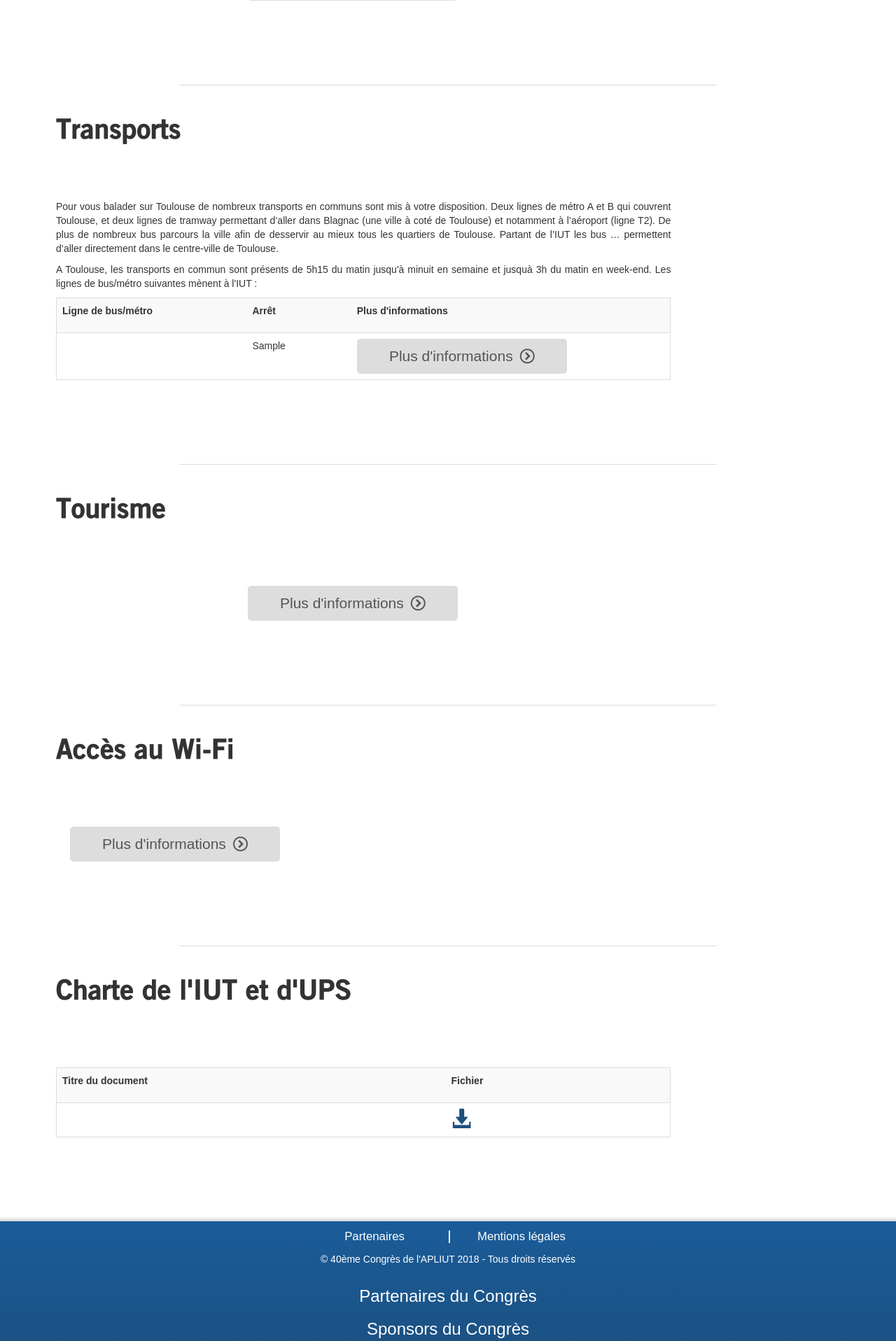
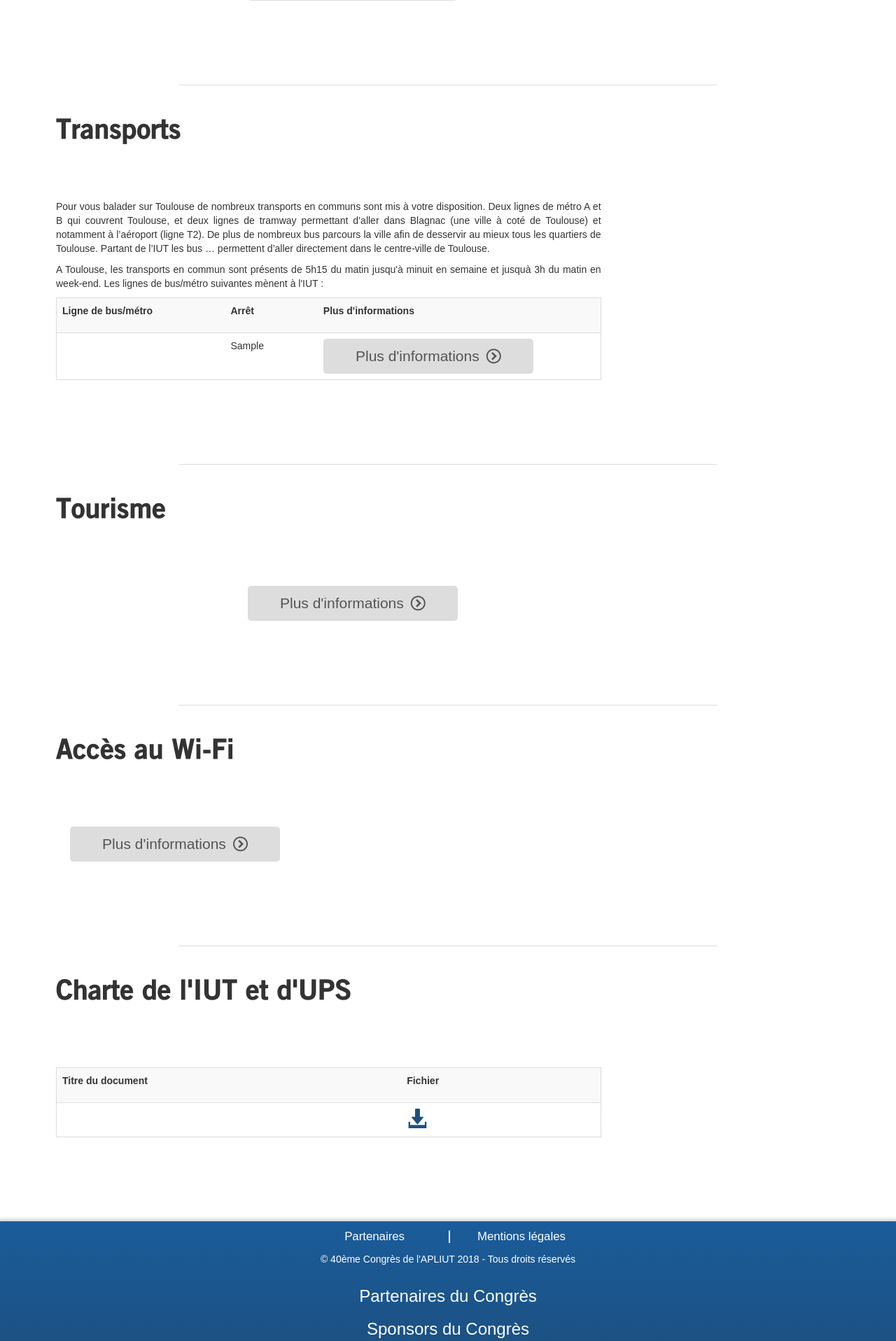
Before and after one commit to Hydroxycarbamide/PTUT2017, a PHP site: page /infoP.php in a window 1280 px wide. Shown: the part 1360-3276 px from the top of the page at 70% size. Run offline with PHP 8.4, Linux system fonts and the light colour scheme; tables that the repository leaves empty or names only in its code hold one stand-in row (values such as "Sample post"); data that the repository does not hold is empty; some libraries are stand-ins or nearby versions; some web fonts are replaced.

Commit message:
info-pratique sous manu Fix1.

```diff
--- a/css/main.css
+++ b/css/main.css
@@ -923,3 +923,9 @@ table.planing tr td div.une_liste p.une_liste_details.horaire {
 	margin: auto;
 	z-index: 999999999;
 }
+.conteneur-informationspratiques-transports {
+	max-width: 90% ;
+}
+.conteneur-informationspratiques-chartes {
+	max-width: 90% ;
+}
```
